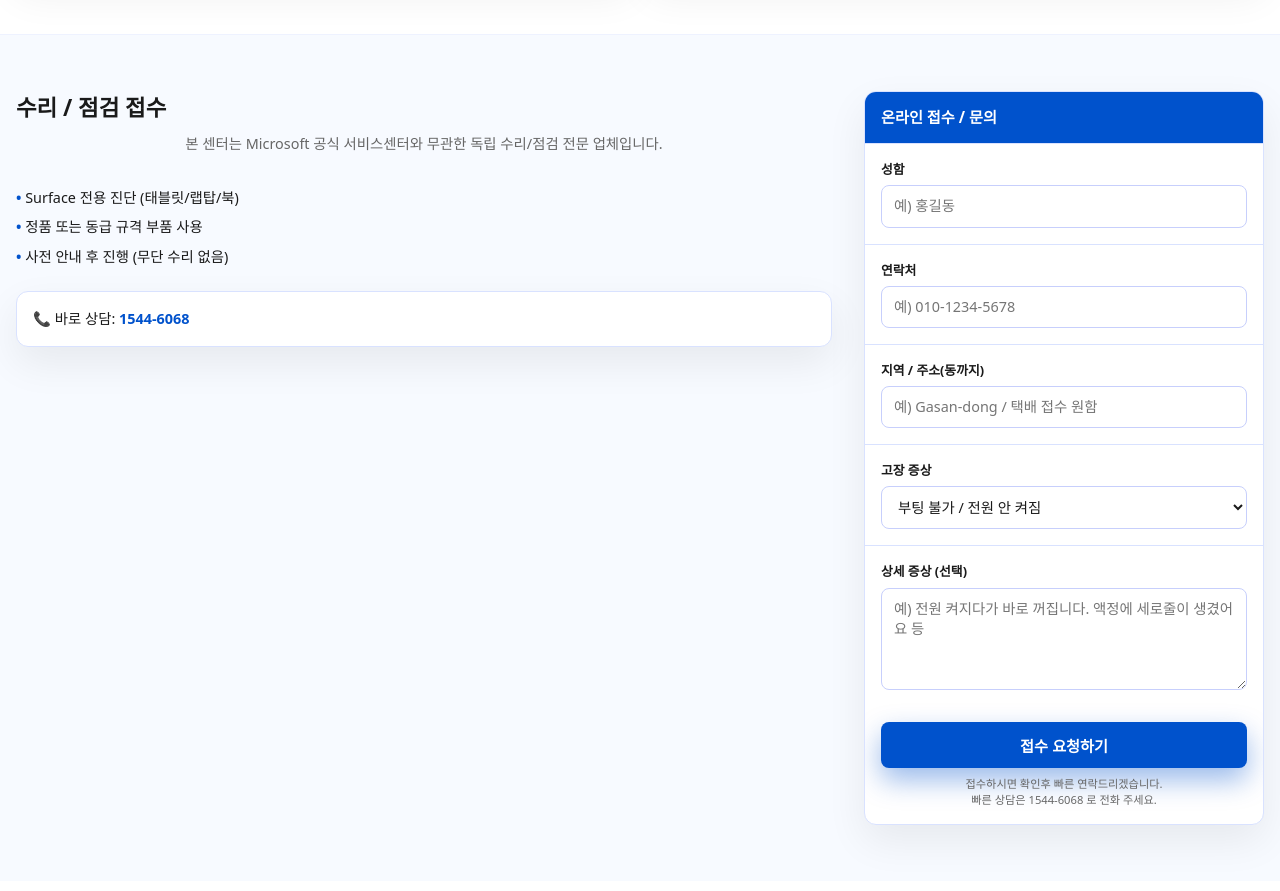
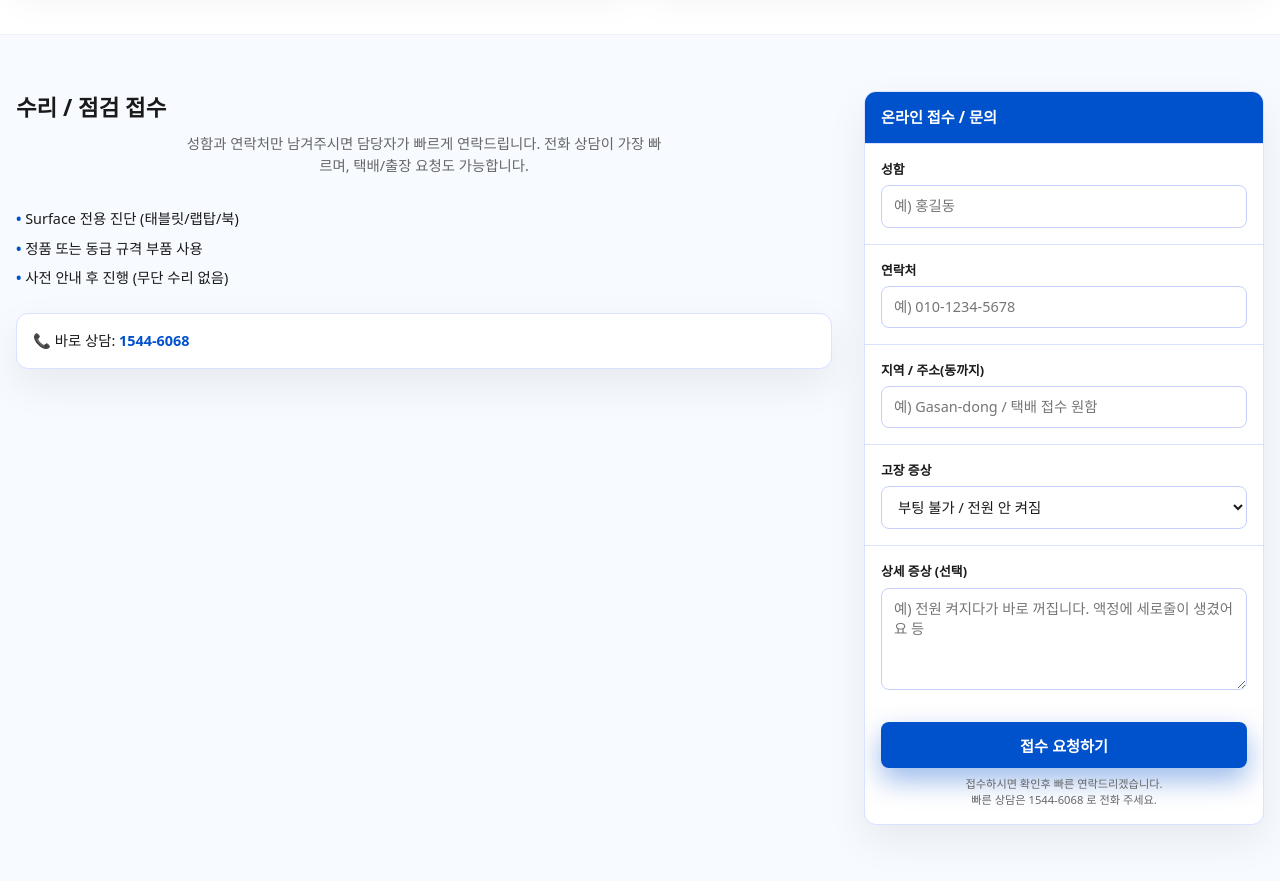
Before and after one commit to notebook3229/Surface, a plain HTML site: page index.html in a window 1280 px wide. Shown: the part 1080-1971 px from the top of the page. Drawn offline with Linux system fonts and the light colour scheme.

Commit message:
Update index.html

```diff
--- a/index.html
+++ b/index.html
@@ -115,7 +115,8 @@
 
         <!-- ✅ 공식 오해 방지 문구 (권장) -->
         <p class="section-desc">
-          본 센터는 Microsoft 공식 서비스센터와 무관한 독립 수리/점검 전문 업체입니다.
+          성함과 연락처만 남겨주시면 담당자가 빠르게 연락드립니다.
+          전화 상담이 가장 빠르며, 택배/출장 요청도 가능합니다.
         </p>
 
         <ul class="request-highlights">
```
